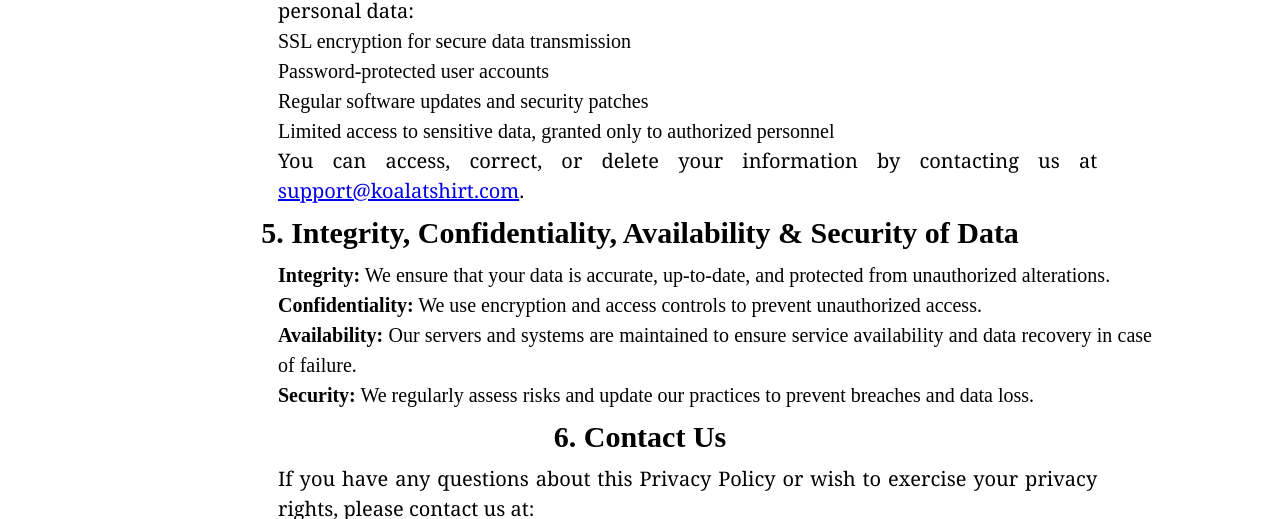
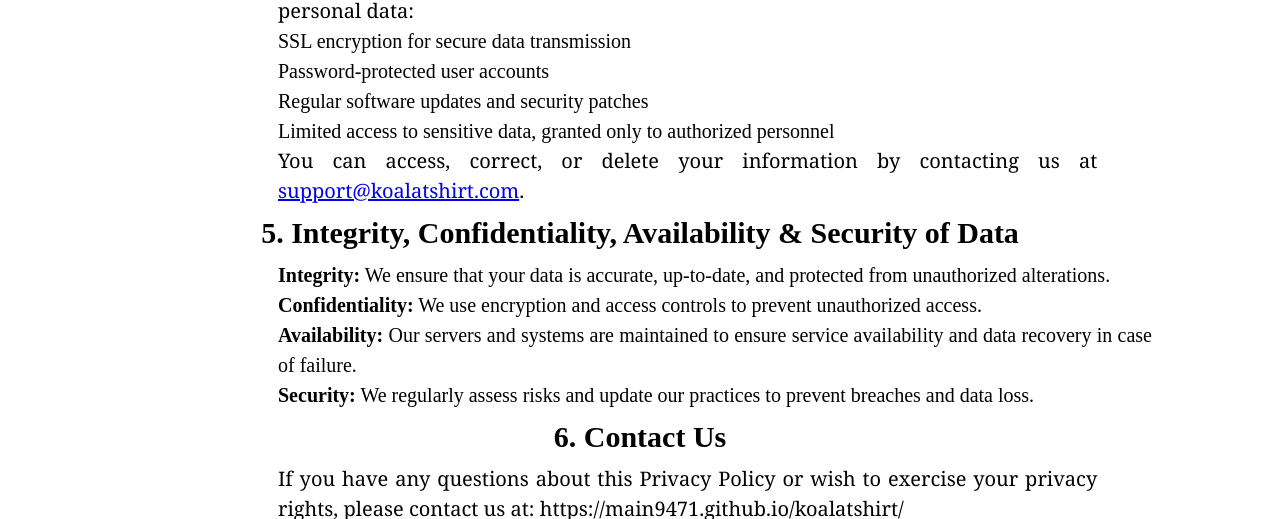
Before and after one commit to main9471/koalatshirt, a plain HTML site: page privacypolicy.html in a window 1280 px wide. Shown: the part 1313-1832 px from the top of the page. Drawn offline with Linux system fonts and the light colour scheme.

Commit message:
Add files via upload

```diff
--- a/privacypolicy.html
+++ b/privacypolicy.html
@@ -99,7 +99,7 @@
         <p class="privacy_p">If you have any questions about this Privacy Policy or wish to exercise your privacy
             rights,
             please contact us
-            at:</p>
+            at: https://main9471.github.io/koalatshirt/</p>
         <p class="privacy_p">
             <strong>Koala T-shirt</strong><br>
             Sydney CBD, NSW, Australia<br>
```
